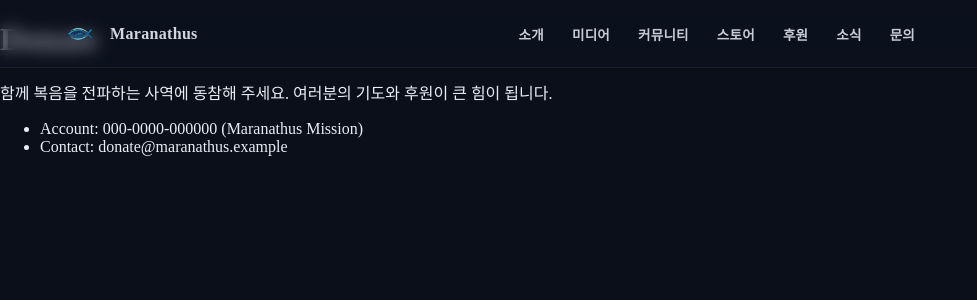
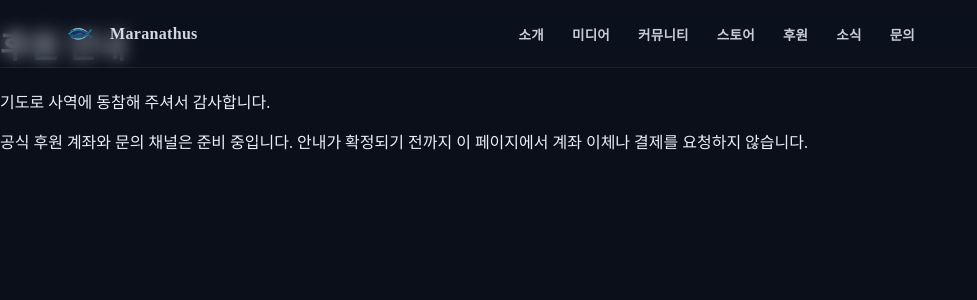
Before and after one commit to God-Worker/maranathus-mission, a Next.js app: page /donate in a window 1280 px wide. Shown: the top 300 px of the page, without its empty margins (0-977 px from the left). Built offline with nearby package versions, Linux system fonts and the light colour scheme.

Commit message:
fix(qa): remove placeholder contact and donation details; guard smoke tests

```diff
--- a/app/donate/page.tsx
+++ b/app/donate/page.tsx
@@ -1,19 +1,17 @@
 export const metadata = {
-  title: 'Donate | Maranathus Mission',
-  description: '기도와 물질로 마라나투스 미션을 후원하세요.'
+  title: '후원 안내 | Maranathus Mission',
+  description: '마라나투스 미션의 공식 후원 안내입니다.'
 };
 
 export default function DonatePage() {
   return (
     <main className="p-8 space-y-4">
-      <h1 className="text-3xl font-bold">Donate</h1>
+      <h1 className="text-3xl font-bold">후원 안내</h1>
+      <p>기도로 사역에 동참해 주셔서 감사합니다.</p>
       <p>
-        함께 복음을 전파하는 사역에 동참해 주세요. 여러분의 기도와 후원이 큰 힘이 됩니다.
+        공식 후원 계좌와 문의 채널은 준비 중입니다. 안내가 확정되기 전까지
+        이 페이지에서 계좌 이체나 결제를 요청하지 않습니다.
       </p>
-      <ul className="list-disc pl-6 space-y-1">
-        <li>Account: 000-0000-000000 (Maranathus Mission)</li>
-        <li>Contact: donate@maranathus.example</li>
-      </ul>
     </main>
   );
 }
```
Also changed, not shown: app/contact/page.tsx (+5 -8 lines).
